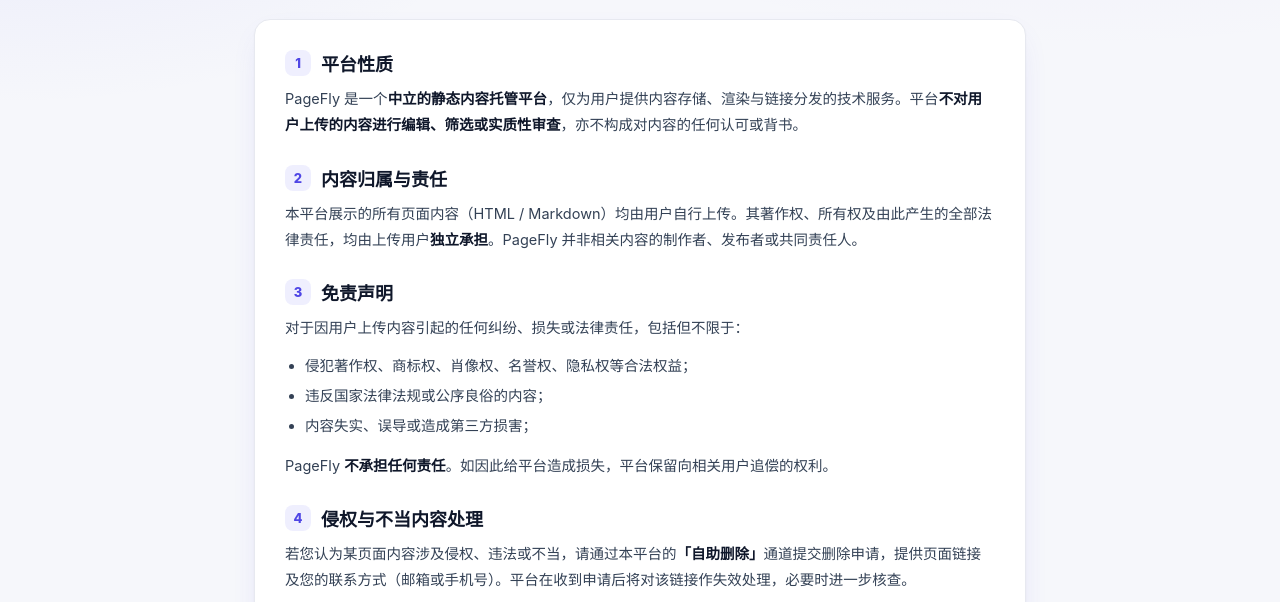
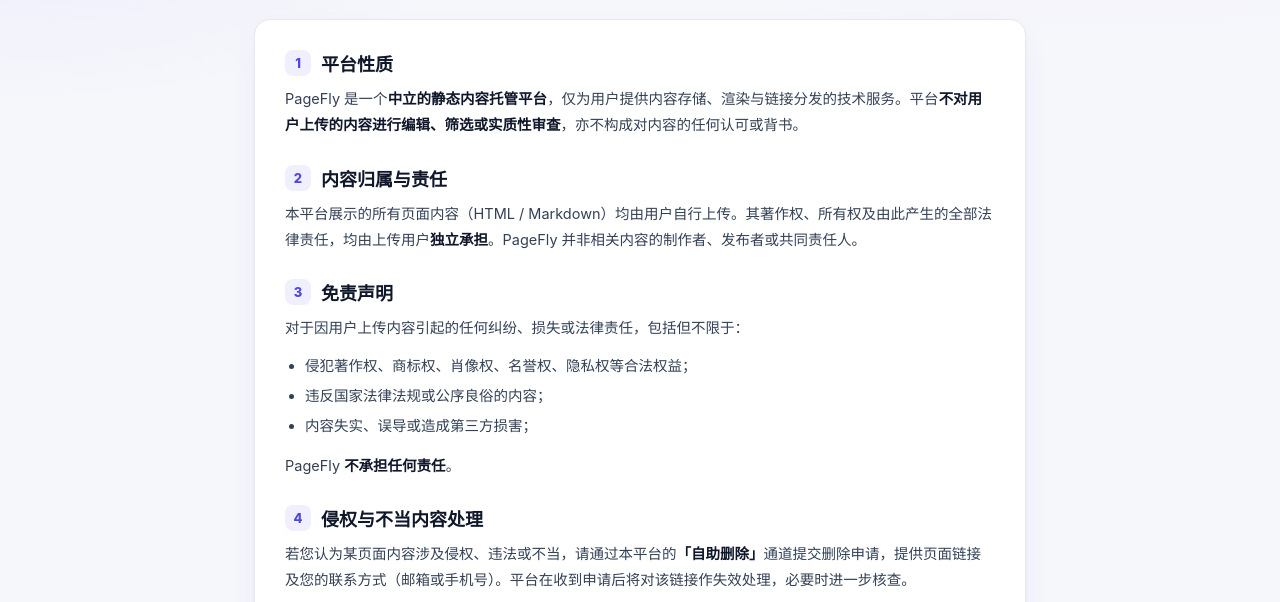
Before and after one commit to 88ok/PageFly, a website: page public/tos.html in a window 1280 px wide. Shown: the part 169-771 px from the top of the page. Drawn offline with Linux system fonts and the light colour scheme.

Commit message:
fix: TOS 删除追偿条款『如因此给平台造成损失…追偿的权利』

```diff
--- a/public/tos.html
+++ b/public/tos.html
@@ -113,7 +113,7 @@
           <li>违反国家法律法规或公序良俗的内容；</li>
           <li>内容失实、误导或造成第三方损害；</li>
         </ul>
-        <p>PageFly <b>不承担任何责任</b>。如因此给平台造成损失，平台保留向相关用户追偿的权利。</p>
+        <p>PageFly <b>不承担任何责任</b>。</p>
 
         <h2><span class="num">4</span>侵权与不当内容处理</h2>
         <p>若您认为某页面内容涉及侵权、违法或不当，请通过本平台的<b>「自助删除」</b>通道提交删除申请，提供页面链接及您的联系方式（邮箱或手机号）。平台在收到申请后将对该链接作失效处理，必要时进一步核查。</p>
```
